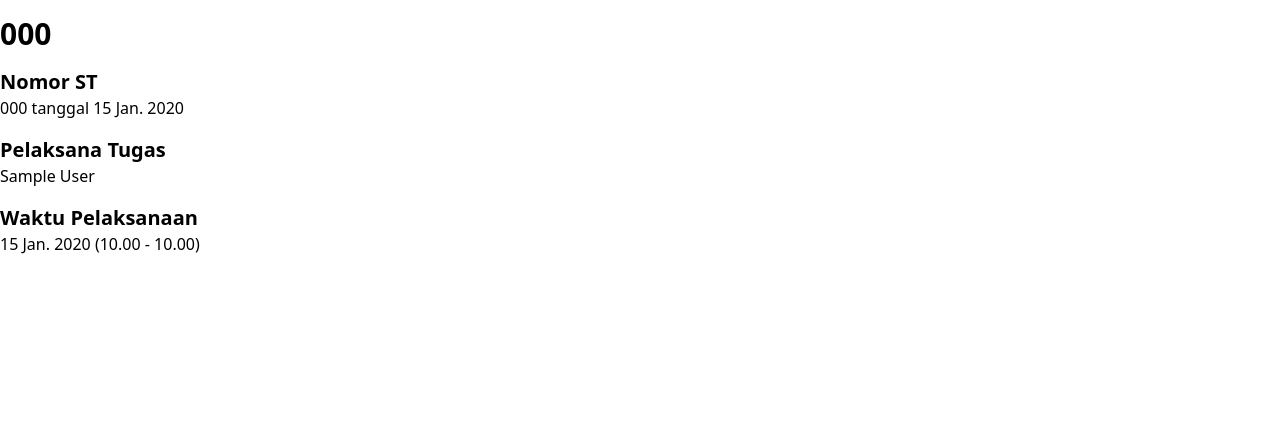
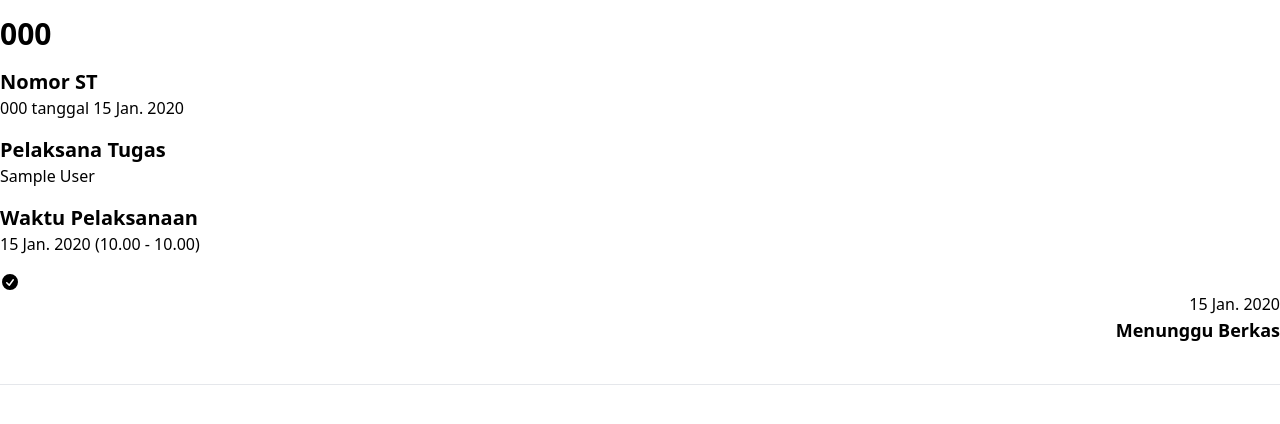
Before and after one commit to leonardys/MAKINJADI, a Django app: page /spd/1 in a window 1280 px wide. Shown: the part 28-452 px from the top of the page. Run offline with Django 4.2, Linux system fonts and the light colour scheme; tables that the repository leaves empty hold one stand-in row (values such as "Sample post"); data that the repository does not hold is empty; style sheets or scripts are compiled from the project's sources.

Commit message:
Change status update into timeline

```diff
--- a/public_dashboard/templates/dashboard/base.html
+++ b/public_dashboard/templates/dashboard/base.html
@@ -17,7 +17,7 @@
                 <span>Manajemen Keuangan dan Informasi Perjalanan Dinas</span>
             </div>
             <div class="flex items-center">
-                <a href="{% url 'admin:index' %}" class="btn btn-sm btn-ghost hover:btn-primary">Admin</a>
+                <a href="{% url 'admin:index' %}" class="btn btn-sm btn-ghost hover:btn-accent">Admin</a>
             </div>
         </nav>
     </div>
--- a/public_dashboard/templates/dashboard/detail.html
+++ b/public_dashboard/templates/dashboard/detail.html
@@ -25,16 +25,41 @@
 </div>
 <div class="divider"></div>
 <div class="overflow-x-auto container mx-auto">
-    {% for log in expense_document.logs.all %}
-    <div class="alert mb-4">
-        <div>
-            <h3 class="font-bold">{{ log.get_status }}</h3>
-            <div class="text-xs">{{ log.created_at }}</div>
-            {% if log.note %}
-            <p class="mt-4">{{ log.note }}</p>
+    <ul class="timeline timeline-snap-icon max-md:timeline-compact timeline-vertical">
+        <li>
+            <div class="timeline-middle">
+                <svg xmlns="http://www.w3.org/2000/svg" viewBox="0 0 20 20" fill="currentColor" class="h-5 w-5">
+                    <path fill-rule="evenodd"
+                        d="M10 18a8 8 0 100-16 8 8 0 000 16zm3.857-9.809a.75.75 0 00-1.214-.882l-3.483 4.79-1.88-1.88a.75.75 0 10-1.06 1.061l2.5 2.5a.75.75 0 001.137-.089l4-5.5z"
+                        clip-rule="evenodd" />
+                </svg>
+            </div>
+            <div class="timeline-start md:text-end mb-10">
+                <time>{{ expense_document.date }}</time>
+                <div class="text-lg font-black">Menunggu Berkas</div>
+            </div>
+            <hr />
+        </li>
+        {% for log in expense_document.logs.all %}
+        <li>
+            <hr />
+            <div class="timeline-middle">
+                <svg xmlns="http://www.w3.org/2000/svg" viewBox="0 0 20 20" fill="currentColor" class="h-5 w-5">
+                    <path fill-rule="evenodd"
+                        d="M10 18a8 8 0 100-16 8 8 0 000 16zm3.857-9.809a.75.75 0 00-1.214-.882l-3.483 4.79-1.88-1.88a.75.75 0 10-1.06 1.061l2.5 2.5a.75.75 0 001.137-.089l4-5.5z"
+                        clip-rule="evenodd" />
+                </svg>
+            </div>
+            <div class="timeline-start md:text-end mb-10">
+                <time>{{ log.created_at }}</time>
+                <div class="text-lg font-black">{{ log.get_status }}</div>
+                {% if log.note %}{{ log.note }}{% endif %}
+            </div>
+            {% if log.status != "DONE" %}
+            <hr />
             {% endif %}
-        </div>
-    </div>
-    {% endfor %}
+        </li>
+        {% endfor %}
+    </ul>
 </div>
 {% endblock %}
--- a/tailwind.config.js
+++ b/tailwind.config.js
@@ -6,6 +6,6 @@ module.exports = {
   },
   plugins: [require("@tailwindcss/typography"), require("@tailwindcss/forms"), require("daisyui")],
   daisyui: {
-    themes: ["light", "dark", "bumblebee"],
+    themes: ["bumblebee"],
   },
 }
```
